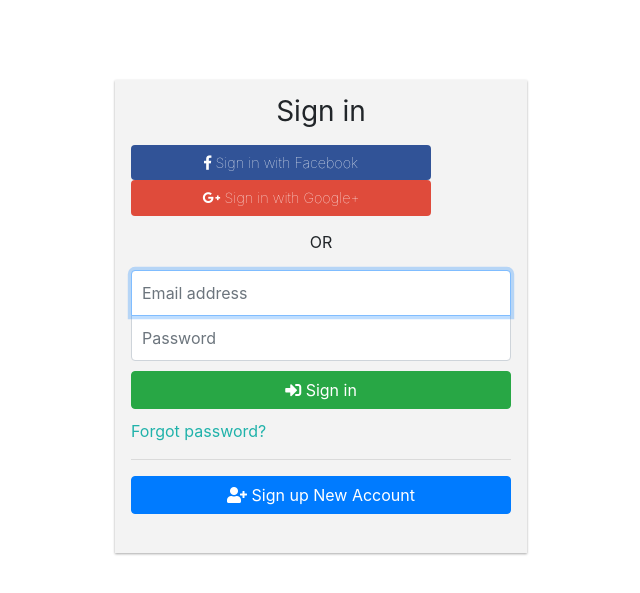
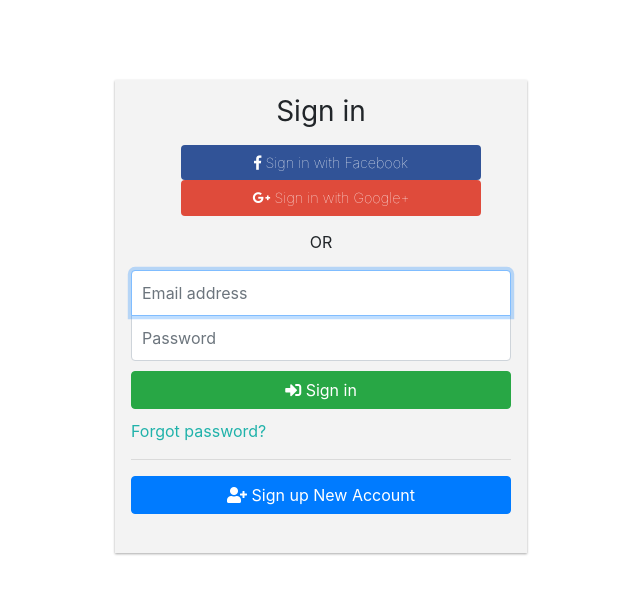
Before and after one commit to LoneRan/EE599CloudFinalProject, a Flask app: page /login in a window 1280 px wide. Shown: the top 593 px of the page, without its empty margins (319-959 px from the left). Run offline with Flask 2, Linux system fonts and the light colour scheme; some libraries are stand-ins or nearby versions.

Commit message:
update sign in button position

```diff
--- a/static/css/login.css
+++ b/static/css/login.css
@@ -37,8 +37,7 @@
     margin-bottom: 14px;
 }
 #logreg-forms .social-btn{
-    margin-left: auto;
-    margin-right: auto;
+    margin-left: 50px;
     font-weight: 100;
     color:white;
     width:300px;
```
